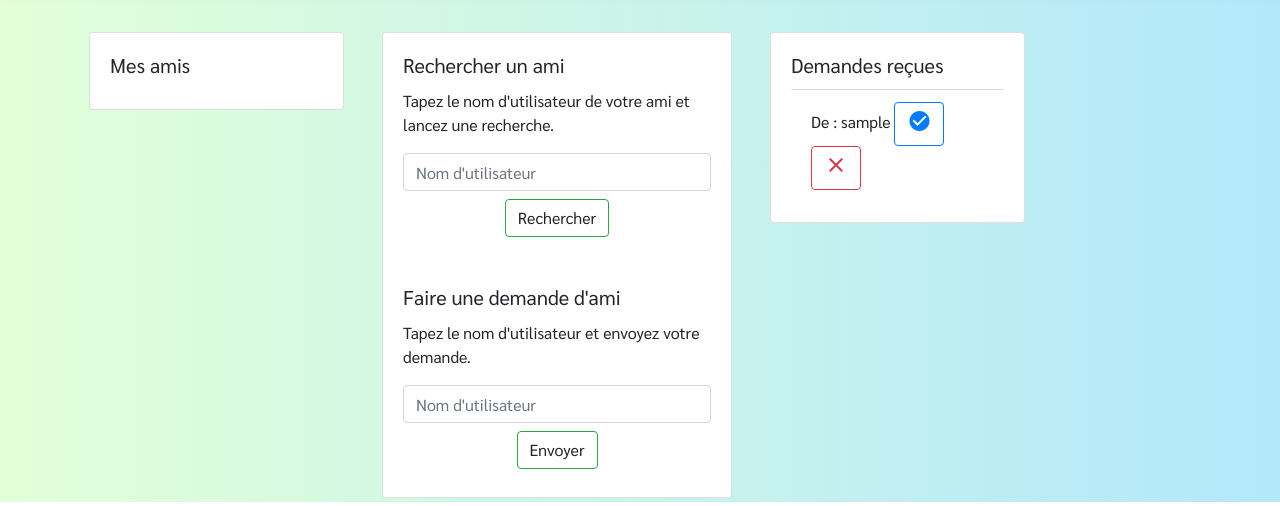
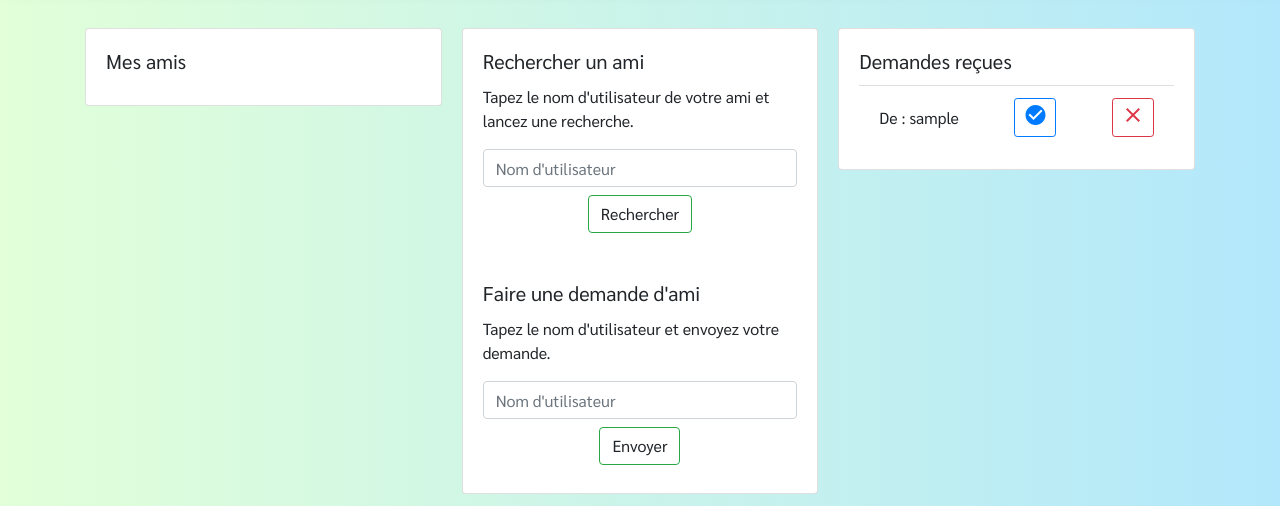
Before and after one commit to GAzerty/Projet_Web, a Django app: page /friend/dashboard/ in a window 1280 px wide. Shown: the part 346-852 px from the top of the page. Run offline with Django 3.2, Linux system fonts and the light colour scheme; a user stored in the database is signed in; tables that the repository leaves empty hold one stand-in row (values such as "Sample post"); some libraries are stand-ins or nearby versions.

Commit message:
Modification: disposition des cartes, utilisation de flexbox

```diff
--- a/app/templates/amis/dashboard_amis.html
+++ b/app/templates/amis/dashboard_amis.html
@@ -4,24 +4,25 @@
 
 {% block maincontent %}
 
-    <div class="row">
+    <div class="d-flex justify-content-center">
       {% csrf_token %}
-      <div class="col-sm-3 m-1">
+      <div class="card-columns">
         <div class="card">
           <div class="card-body">
             <h5 class="card-title">Mes amis</h5>
             <div id="feedback_mesamis"></div>
             <ul  class="list-group list-group-flush">
                 {% for joueur in listeAmis %}
-                <li class="list-group-item">{{ joueur.idJoueur.username }}
-                <button class="btn btn-outline-danger my-2 my-sm-0" onclick="supprimer_amis('{{ joueur.idJoueur.id }}')"><i class="material-icons">clear</i></button>
+                <li class="d-flex justify-content-between align-items-center list-group-item">
+                    <span>{{ joueur.idJoueur.username }}</span>
+                    <button class="btn btn-outline-danger btn-sm" onclick="supprimer_amis('{{ joueur.idJoueur.id }}')"><i class="material-icons">clear</i></button>
                 </li>
                 {% endfor %}
             </ul>
           </div>
         </div>
-      </div>
-      <div class="col-sm-4 m-1">
+
+
         <div class="card">
           <div class="card-body">
             <h5 class="card-title">Rechercher un ami</h5>
@@ -30,7 +31,7 @@
             <form>
                 <input class="form-control mr-sm-2" type="search" placeholder="Nom d'utilisateur" name="rechercheUsername" id="id_rechercheUsername">
                 <div class="d-flex justify-content-center m-2">
-                    <a id="btn_rechercheUsername"  class="btn btn-outline-success my-2 my-sm-0 m-1" >Rechercher</a>
+                    <a id="btn_rechercheUsername"  class="btn btn-outline-success" >Rechercher</a>
                 </div>
             </form>
           </div>
@@ -41,22 +42,23 @@
             <form>
                 <input class="form-control mr-sm-2" type="search" placeholder="Nom d'utilisateur" name="demandeUsername" id="id_demandeUsername">
                 <div class="d-flex justify-content-center m-2">
-                    <a id="btn_demande_usernameAmis" class="btn btn-outline-success my-2 my-sm-0" >Envoyer</a>
+                    <a id="btn_demande_usernameAmis" class="btn btn-outline-success" >Envoyer</a>
                 </div>
             </form>
           </div>
         </div>
-      </div>
-      <div class="col-sm-3 m-1">
+
+
         <div class="card">
           <div class="card-body">
             <h5 class="card-title">Demandes reçues</h5>
                 <div id="feedback_demande_reçue"></div>
                 <ul  class="list-group list-group-flush">
                     {% for demande in listeDemandes %}
-                        <li class="list-group-item"> De : {{ demande.joueur1Amis.idJoueur.username }}
-                            <button class="btn btn-outline-primary" onclick="accepter_amis('{{ demande.joueur1Amis.idJoueur.id }}')"><i class="material-icons">check_circle</i></button>
-                            <button class="btn btn-outline-danger" onclick="supprimer_amis('{{ demande.joueur1Amis.idJoueur.id }}')"><i class="material-icons">clear</i></button>
+                        <li class="d-flex justify-content-between align-items-center list-group-item">
+                            <span>De : {{ demande.joueur1Amis.idJoueur.username }}</span>
+                            <button class="btn btn-outline-primary btn-sm" onclick="accepter_amis('{{ demande.joueur1Amis.idJoueur.id }}')"><i class="material-icons">check_circle</i></button>
+                            <button class="btn btn-outline-danger btn-sm" onclick="supprimer_amis('{{ demande.joueur1Amis.idJoueur.id }}')"><i class="material-icons">clear</i></button>
                         </li>
                     {% endfor %}
                 </ul>
```
